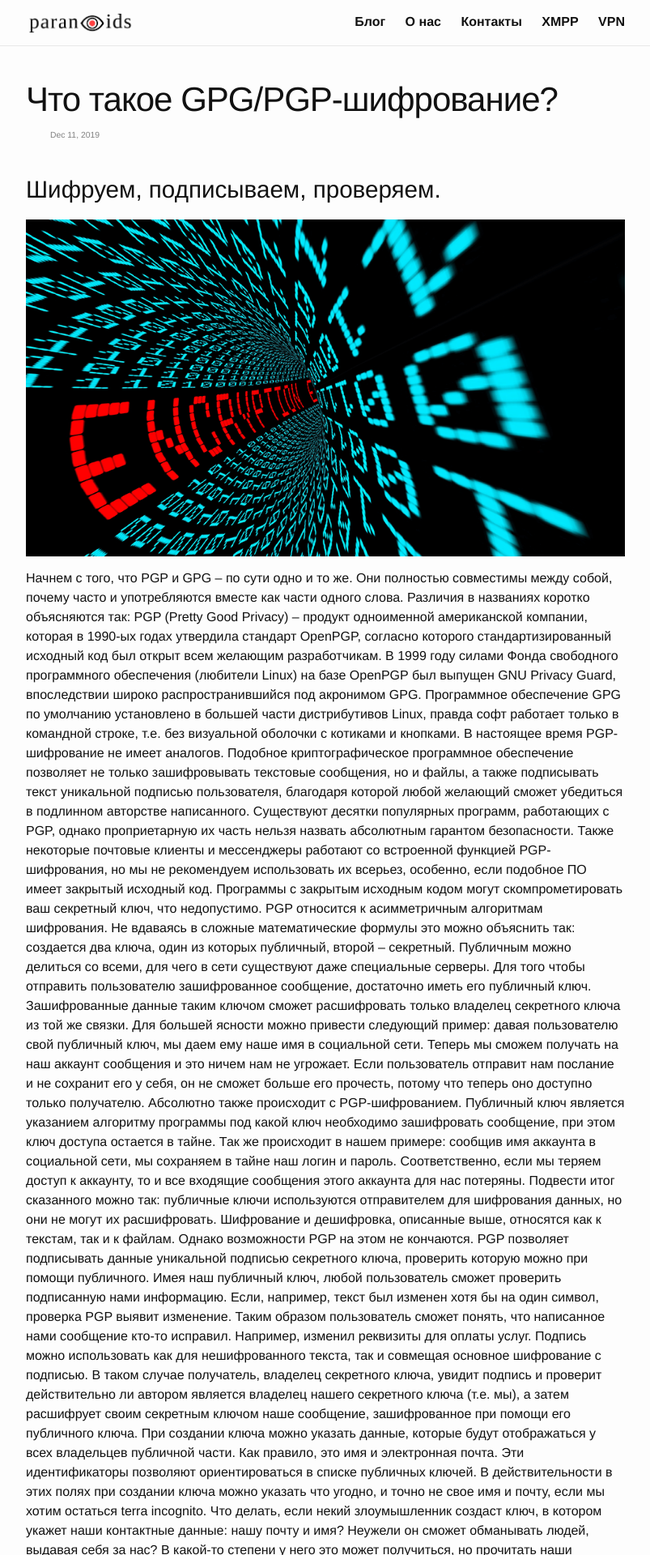
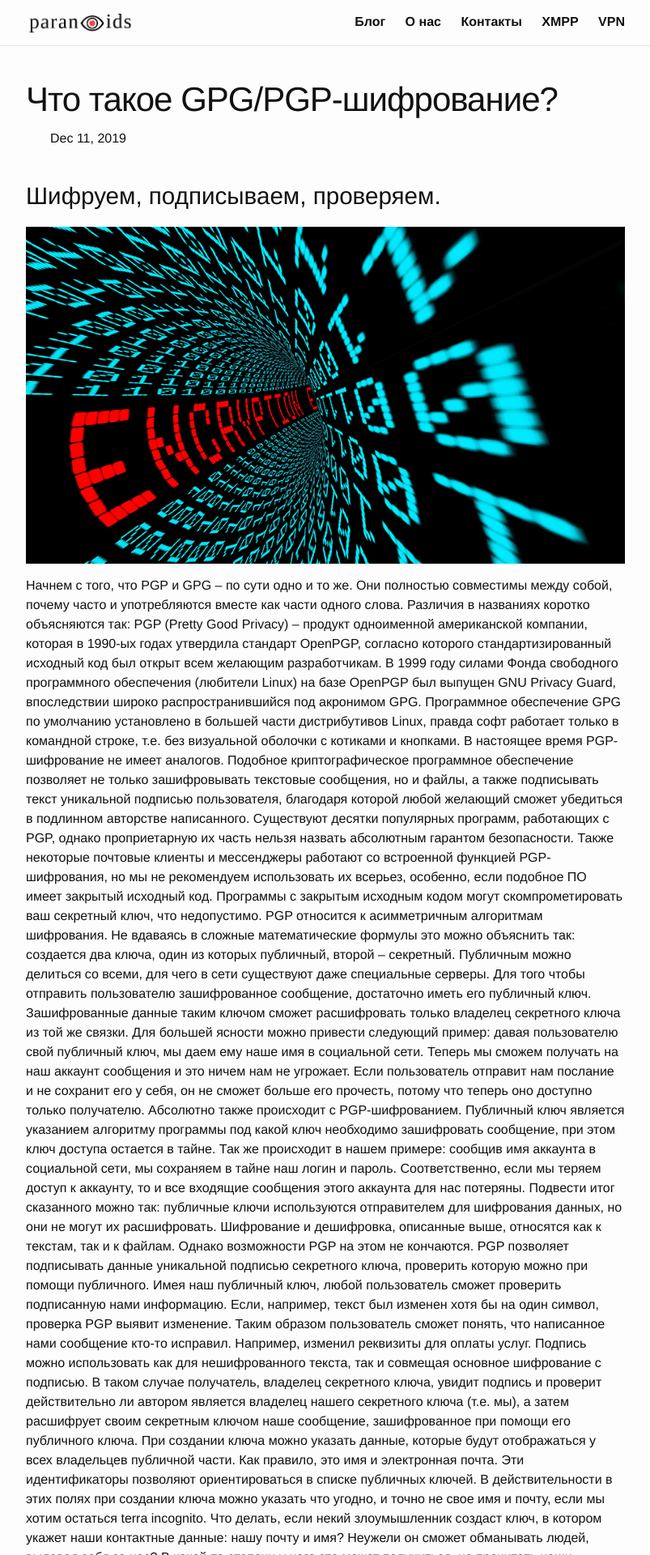
Before and after one commit to 2b7E1n6D0e5R7/2b7E1n6D0e5R7.github.io, a Jekyll site: the page built from _posts/2019-12-11-what-is-gpg-pgp.md, in a window 1280 px wide. Shown: the top 1920 px of the page at 81% size, without its empty margins (238-1041 px from the left). Built offline with Jekyll 4.4.1, drawn with Linux system fonts in a browser that asks for light colours.

Commit message:
Update post.html

```diff
--- a/_layouts/post.html
+++ b/_layouts/post.html
@@ -5,7 +5,7 @@ layout: default
 
   <header class="post-header">
     <h1 class="post-title" itemprop="name headline">{{ page.title | escape }}</h1>
-    <p class="post-meta article">
+    <p class="article">
       <time datetime="{{ page.date | date_to_xmlschema }}" itemprop="datePublished">
         {% assign date_format = site.minima.date_format | default: "%b %-d, %Y" %}
         {{ page.date | date: date_format }}
```
